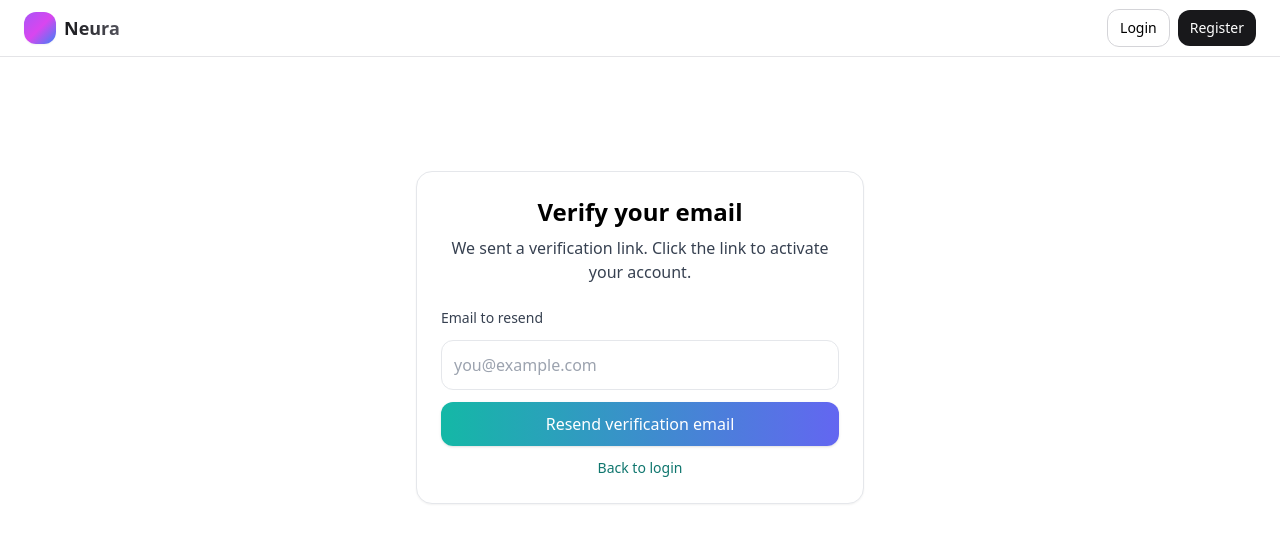
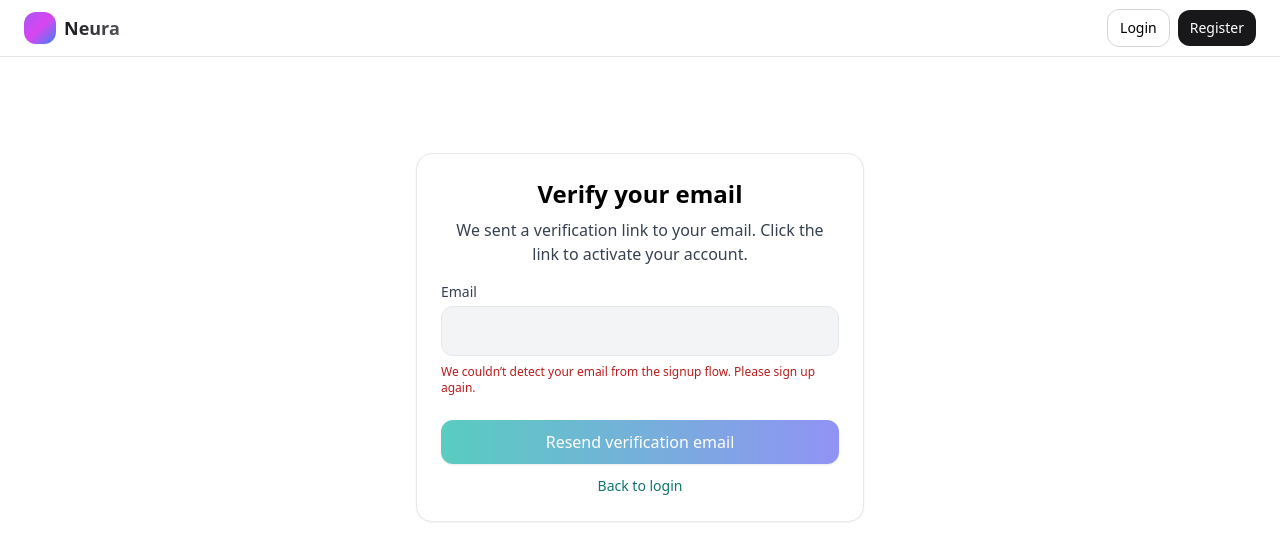
Before and after one commit to hsharshshukla/Neura-RAG, a React (Create React App) app in the folder frontend/: page /verify-sent in a window 1280 px wide. Shown: the top 560 px of the page. Built offline with nearby package versions, Linux system fonts and the light colour scheme; no server answers.

Commit message:
remediate verify email flow

```diff
--- a/frontend/src/App.jsx
+++ b/frontend/src/App.jsx
@@ -59,21 +59,20 @@ function HomeOrChat() {
     return () => { mounted = false; };
   }, []);
 
-  if (!checked) {
-    // minimal placeholder while probing auth
-    return <div className="p-6" />;
-  }
+  // Minimal placeholder while probing auth
+  if (!checked) return <div className="p-6" />;
+
+  // Only redirect when already authenticated; otherwise show Home
   return authed ? <Navigate to="/chat" replace /> : <Home />;
 }
 
-function App() {
+export default function App() {
   return (
     <Router>
       <Layout>
         <Routes>
           {/* Public root that respects auth */}
           <Route path="/" element={<HomeOrChat />} />
-          {/* Optional: make /home behave the same as / */}
           <Route path="/home" element={<HomeOrChat />} />
 
           {/* Public marketing/legal */}
@@ -92,7 +91,6 @@ function App() {
 
           {/* Email verification (public) */}
           <Route path="/verify-sent" element={<VerifySent />} />
-          {/* Accept both /verify and /verify-email for flexibility */}
           <Route path="/verify" element={<VerifyComplete />} />
           <Route path="/verify-email" element={<Navigate to="/verify" replace />} />
 
@@ -155,5 +153,3 @@ function App() {
     </Router>
   );
 }
-
-export default App;
--- a/frontend/src/pages/VerifySent.jsx
+++ b/frontend/src/pages/VerifySent.jsx
@@ -1,31 +1,33 @@
-import React, { useState } from "react";
+// src/pages/VerifySent.jsx
+import React from "react";
 import { useLocation, useNavigate } from "react-router-dom";
 import secureAxios from "../utils/secureAxios";
 
 export default function VerifySent() {
   const { state } = useLocation();
   const navigate = useNavigate();
-  const initial = state?.email || "";
-  const [email, setEmail] = useState(initial);
-  const [msg, setMsg] = useState("");
-  const [err, setErr] = useState("");
-  const [loading, setLoading] = useState(false);
+
+  // Prefill from navigation state or query param
+  const urlEmail = new URLSearchParams(window.location.search).get("email") || "";
+  const email = (state?.email || urlEmail || "").trim().toLowerCase();
+
+  const [msg, setMsg] = React.useState("");
+  const [err, setErr] = React.useState("");
+  const [loading, setLoading] = React.useState(false);
 
   const resend = async () => {
     setMsg("");
     setErr("");
-    const normalized = (email || "").trim().toLowerCase();
-    if (!/^[^\s@]+@[^\s@]+\.[^\s@]+$/.test(normalized)) {
-      setErr("Enter a valid email to resend.");
+    if (!email) {
+      setErr("No email available to resend. Please sign up again.");
       return;
     }
     setLoading(true);
     try {
-      // Backend: POST /api/v1/auth/verify/start -> 204 always
-      await secureAxios.post("/auth/verify/start", { email: normalized });
-      setMsg("Verification email sent. Check your inbox and spam folder.");
+      // Backend: POST /api/v1/auth/verify/start -> 204 (no enumeration)
+      await secureAxios.post("/auth/verify/start", { email });
+      setMsg("Verification email sent. Please check your inbox and spam folder.");
     } catch {
-      // Keep it generic to avoid enumeration leaks
       setErr("Could not send verification email. Try again in a minute.");
     } finally {
       setLoading(false);
@@ -36,14 +38,34 @@ export default function VerifySent() {
     <div className="min-h-[70vh] flex items-center justify-center px-4">
       <div className="w-full max-w-md rounded-2xl border border-gray-200 bg-white p-6 shadow-sm">
         <h1 className="text-2xl font-semibold mb-2 text-center">Verify your email</h1>
-        <p className="text-gray-700 text-center">
-          We sent a verification link{email ? <> to <strong>{email}</strong></> : ""}. Click the link to activate your account.
+        <p className="text-gray-700 text-center mb-4">
+          We sent a verification link to your email. Click the link to activate your account.
         </p>
+
+        <label className="block text-sm text-gray-700 mb-1">Email</label>
+        {/* Display-only (not editable) */}
+        <input
+          type="email"
+          value={email}
+          disabled
+          aria-readonly="true"
+          className="w-full p-3 rounded-xl border border-gray-200 bg-gray-100 text-gray-800 cursor-not-allowed"
+        />
+        {/* Hidden copy-safe value (if needed in future) */}
+        <input type="hidden" value={email} readOnly />
+
+        {!email && (
+          <div className="mt-2 text-xs text-red-700">
+            We couldn’t detect your email from the signup flow. Please sign up again.
+          </div>
+        )}
 
         {(msg || err) && (
           <div
             className={`mt-4 rounded-lg px-3 py-2 text-sm ${
-              err ? "border border-red-200 bg-red-50 text-red-700" : "border border-green-200 bg-green-50 text-green-700"
+              err
+                ? "border border-red-200 bg-red-50 text-red-700"
+                : "border border-green-200 bg-green-50 text-green-700"
             }`}
           >
             {err || msg}
@@ -51,19 +73,12 @@ export default function VerifySent() {
         )}
 
         <div className="mt-6 space-y-3">
-          <label className="block text-sm text-gray-700">Email to resend</label>
-          <input
-            type="email"
-            value={email}
-            onChange={(e)=>setEmail(e.target.value)}
-            placeholder="you@example.com"
-            className="w-full p-3 rounded-xl border border-gray-200 focus:outline-none focus:ring-2 focus:ring-teal-500"
-            disabled={loading}
-          />
           <button
             onClick={resend}
-            disabled={loading}
-            className={`w-full py-2.5 rounded-xl text-white shadow ${loading ? 'opacity-70 cursor-not-allowed' : 'hover:opacity-95'} bg-gradient-to-r from-teal-500 to-indigo-500`}
+            disabled={loading || !email}
+            className={`w-full py-2.5 rounded-xl text-white shadow ${
+              loading || !email ? "opacity-70 cursor-not-allowed" : "hover:opacity-95"
+            } bg-gradient-to-r from-teal-500 to-indigo-500`}
           >
             {loading ? "Sending…" : "Resend verification email"}
           </button>
```
Also changed, not shown: 2 other files (tests, documents, lock files or other folders).
